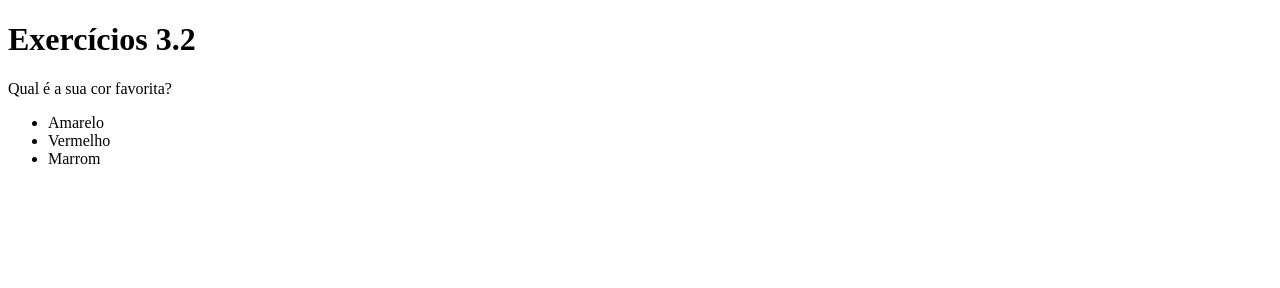
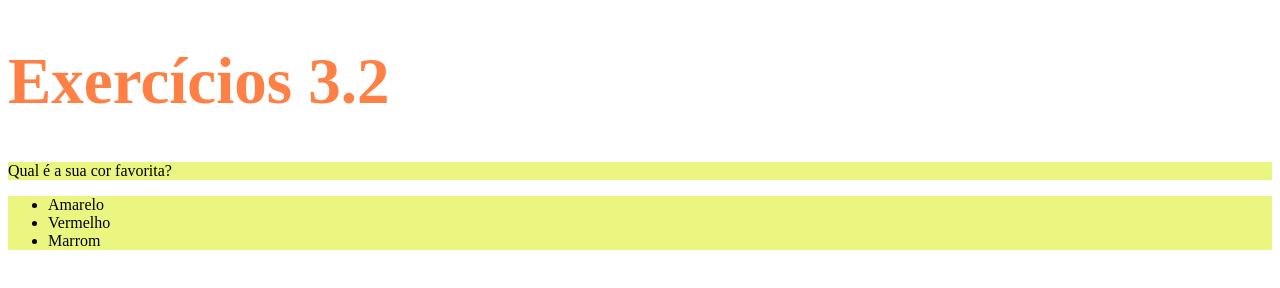
Before and after one commit to mateusparr/Trybe-Exercices, a plain HTML site: page exercices/3.2/index.html in a window 1280 px wide. Drawn offline with Linux system fonts and the light colour scheme.

Commit message:
Parte 1 complete

```diff
--- a/exercices/3.2/index.html
+++ b/exercices/3.2/index.html
@@ -3,15 +3,27 @@
     <head>
         <meta charset="UTF-8" />
         <title>HTML</title>
-        <style></style>
+        <style>
+            h1{
+                font-size: 65px;
+                color: #FF8045;
+            }
+
+            .main{
+                background-color: #EAF67F;
+            }
+        </style>
     </head>
+
     <body>
+
         <h1>Exercícios 3.2</h1>
-        <p>Qual é a sua cor favorita?</p>
-        <ul>
+        <p class="main">Qual é a sua cor favorita?</p>
+        <ul class="main">
           <li>Amarelo</li>
           <li>Vermelho</li>
           <li>Marrom</li>
         </ul>
+
     </body>
 </html>
```
